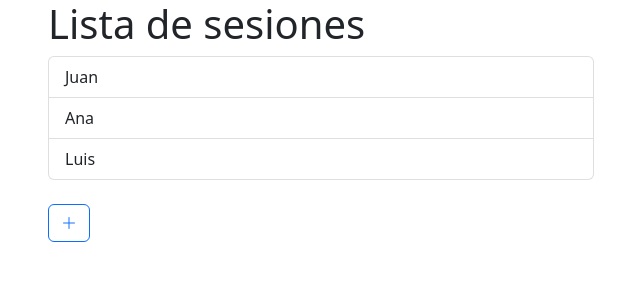
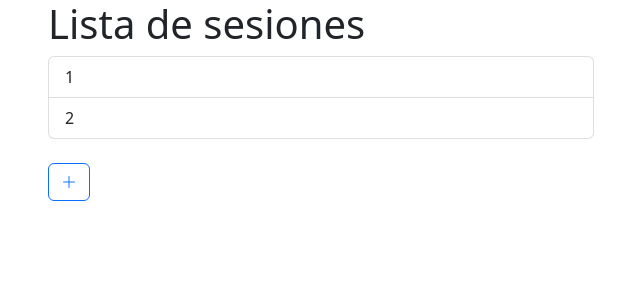
Before and after one commit to SII-Informatica-UMA/ciklum-care-it, an Angular app in the folder frontend/: page / in a window 1280 px wide. Shown: the top 300 px of the page, without its empty margins (34-674 px from the left). Built offline with nearby package versions, Linux system fonts and the light colour scheme.

Commit message:
Se modifica la interfaz sesión, además del método get asociado, al que se le añade un atributo que es la id del Plan. Se modifican otras componentes eliminando las referencias a los antiguos atributos de la interfaz.

```diff
--- a/frontend/src/app/app.component.html
+++ b/frontend/src/app/app.component.html
@@ -6,7 +6,7 @@
         <button *ngFor="let sesion of sesiones"
           class="list-group-item list-group-item-action"
           (click)="elegirSesion(sesion)"
-          [class.active]="sesion === sesionElegido">{{sesion.nombre}}</button>
+          [class.active]="sesion === sesionElegido">{{sesion.id}}</button>
       </div>
       <br>
       <button type="button" class="btn btn-outline-primary bi bi-plus-lg" (click)="aniadirSesion()"></button>
--- a/frontend/src/app/app.component.ts
+++ b/frontend/src/app/app.component.ts
@@ -10,13 +10,14 @@ import {FormularioSesionComponent} from './formulario-sesion/formulario-sesion.c
   styleUrls: ['./app.component.css']
 })
 export class AppComponent implements OnInit {
+  idPlan: number = 1;
   sesiones: Sesion [] = [];
   sesionElegido?: Sesion;
 
   constructor(private sesionesService: SesionesService, private modalService: NgbModal) { }
 
   ngOnInit(): void {
-    this.sesiones = this.sesionesService.getSesiones();
+    this.sesiones = this.sesionesService.getSesiones(this.idPlan);
   }
 
   elegirSesion(sesion: Sesion): void {
@@ -26,22 +27,24 @@ export class AppComponent implements OnInit {
   aniadirSesion(): void {
     let ref = this.modalService.open(FormularioSesionComponent);
     ref.componentInstance.accion = "Añadir";
-    ref.componentInstance.sesion = {id: 0, nombre: '', apellidos: '', email: '', telefono: ''};
+    ref.componentInstance.sesion = {idPlan: this.idPlan, inicio: new Date(), fin: new Date(),
+	trabajoRealizado: '', multimedia: [],
+	descripcion: '', presencial: true, datosSalud: [], id: 0};
     ref.result.then((sesion: Sesion) => {
       this.sesionesService.addSesion(sesion);
-      this.sesiones = this.sesionesService.getSesiones();
+      this.sesiones = this.sesionesService.getSesiones(this.idPlan);
     }, (reason) => {});
 
   }
   sesionEditada(sesion: Sesion): void {
     this.sesionesService.editarSesion(sesion);
-    this.sesiones = this.sesionesService.getSesiones();
+    this.sesiones = this.sesionesService.getSesiones(this.idPlan);
     this.sesionElegido = this.sesiones.find(c => c.id == sesion.id);
   }
 
   eliminarSesion(id: number): void {
     this.sesionesService.eliminarSesion(id);
-    this.sesiones = this.sesionesService.getSesiones();
+    this.sesiones = this.sesionesService.getSesiones(this.idPlan);
     this.sesionElegido = undefined;
   }
 }
--- a/frontend/src/app/detalle-sesion/detalle-sesion.component.html
+++ b/frontend/src/app/detalle-sesion/detalle-sesion.component.html
@@ -1,24 +1,40 @@
 <div class="container">
   <div class="row">
-    <h2 >Detalles de {{sesion?.nombre}}</h2>
+    <h2 >Detalles de <!--{{sesion?.inicio?.toLocaleString()}}--></h2>
   </div>
 
+<!--
 <div class="row">
-  <label class="col-md-3" for="nombre">Nombre:</label>
-  <span class="col-md-9 offset-2 offset-md-0">{{sesion?.nombre}}</span>
+  <label class="col-md-3">Fecha de inicio:</label>
+  <span class="col-md-9 offset-2 offset-md-0">{{sesion?.inicio?.toLocaleString()}}</span>
 </div>
 <div class="row">
-  <label class="col-md-3" for="nombre">Apellidos:</label>
-  <span class="col-md-9 offset-2 offset-md-0">{{sesion?.apellidos}}</span>
+  <label class="col-md-3">Fecha de fin:</label>
+  <span class="col-md-9 offset-2 offset-md-0">{{sesion?.fin?.toLocaleString()}}</span>
 </div>
 <div class="row">
-  <label class="col-md-3" for="nombre">E-mail:</label>
-  <span class="col-md-9 offset-2 offset-md-0">{{sesion?.email}}</span>
+  <label class="col-md-3">Trabajo realizado:</label>
+  <span class="col-md-9 offset-2 offset-md-0">{{sesion?.trabajoRealizado}}</span>
 </div>
 <div class="row">
-  <label class="col-md-3" for="nombre">Teléfono:</label>
-  <span class="col-md-9 offset-2 offset-md-0">{{sesion?.telefono}}</span>
+  <label class="col-md-3">Multimedia:</label>
+  <span class="col-md-9 offset-2 offset-md-0">{{sesion?.multimedia}}</span>
 </div>
+<div class="row">
+  <label class="col-md-3">Descripción:</label>
+  <span class="col-md-9 offset-2 offset-md-0">{{sesion?.descripcion}}</span>
+</div>
+<div class="row">
+  <label class="col-md-3">Presencial:</label>
+  <div class="col-md-9 offset-2 offset-md-0">
+    <input type="checkbox" [ngModel]="sesion?.presencial" disabled>
+  </div>
+</div>
+<div class="row">
+  <label class="col-md-3">Datos de salud:</label>
+  <span class="col-md-9 offset-2 offset-md-0">{{sesion?.datosSalud}}</span>
+</div>
+-->
 
 <div class="row">
   <button class="col-auto btn btn-outline-primary" (click)="eliminarSesion()">Eliminar <i class="bi bi-trash-fill"></i></button>
--- a/frontend/src/app/detalle-sesion/detalle-sesion.component.ts
+++ b/frontend/src/app/detalle-sesion/detalle-sesion.component.ts
@@ -14,7 +14,7 @@ export class DetalleSesionComponent {
   @Output() sesionEditada = new EventEmitter<Sesion>();
   @Output() sesionEliminada = new EventEmitter<number>();
 
-  constructor(private sesionesService: SesionesService, private modalService: NgbModal) { }
+  constructor(private modalService: NgbModal) { }
 
   editarSesion(): void {
     let ref = this.modalService.open(FormularioSesionComponent);
--- a/frontend/src/app/formulario-sesion/formulario-sesion.component.html
+++ b/frontend/src/app/formulario-sesion/formulario-sesion.component.html
@@ -5,17 +5,17 @@
 <div class="modal-body">
   <div class="form-group">
       <label for="pulsaciones">Pulsaciones del corazón:</label>
-      <input class="form-control" id="nombre" [(ngModel)]="sesion.nombre" placeholder="pulsaciones">
+      <input class="form-control" id="nombre" placeholder="pulsaciones">
       <label for="apellidos">Peso:</label>
-      <input class="form-control" id="apellidos" [(ngModel)]="sesion.apellidos" placeholder="peso">
+      <input class="form-control" id="apellidos" placeholder="peso">
       <label for="email">Calorías consumidas estimadas:</label>
-      <input class="form-control" id="email" [(ngModel)]="sesion.email" placeholder="calorias">
+      <input class="form-control" id="email" placeholder="calorias">
       <label for="telefono">Tiempo de ejercicio:</label>
-      <input class="form-control" id="telefono" [(ngModel)]="sesion.telefono" placeholder="tiempo">
+      <input class="form-control" id="telefono" placeholder="tiempo">
       <label for="telefono">Comentario:</label>
-      <input class="form-control" id="telefono" [(ngModel)]="sesion.telefono" placeholder="comentario">
+      <input class="form-control" id="telefono" placeholder="comentario">
       <label for="telefono">Vídeo/foto:</label>
-      <input class="form-control" id="telefono" [(ngModel)]="sesion.telefono" placeholder="url">
+      <input class="form-control" id="telefono" placeholder="url">
       <div class="form-check">
         <label class="form-check-label" for="exampleCheckbox">Presencial </label>
         <input class="form-check-input" type="checkbox" id="exampleCheckbox">
--- a/frontend/src/app/formulario-sesion/formulario-sesion.component.ts
+++ b/frontend/src/app/formulario-sesion/formulario-sesion.component.ts
@@ -9,7 +9,9 @@ import { NgbActiveModal } from '@ng-bootstrap/ng-bootstrap';
 })
 export class FormularioSesionComponent {
   accion?: "Añadir" | "Editar";
-  sesion: Sesion = {id: 0, nombre: '', apellidos: '', email: '', telefono: ''};
+  sesion: Sesion = {idPlan: 0, inicio: new Date(), fin: new Date(),
+	trabajoRealizado: '', multimedia: [],
+	descripcion: '', presencial: true, datosSalud: [], id: 0};
 
   constructor(public modal: NgbActiveModal) { }
 
--- a/frontend/src/app/sesiones.service.ts
+++ b/frontend/src/app/sesiones.service.ts
@@ -6,15 +6,24 @@ import {Sesion } from './sesion';
 })
 export class SesionesService {
   private sesiones: Sesion [] = [
-    {id: 1, nombre: 'Juan', apellidos: 'Pérez', email: 'perez@uma.es', telefono: '666666666'},
-    {id: 2, nombre: 'Ana', apellidos: 'García', email: 'ana@uma.es', telefono: '55555555'},
-    {id: 3, nombre: 'Luis', apellidos: 'González', email: 'gonzalez@uma.es', telefono: '444444444'},
+    {idPlan: 1, inicio: new Date('2024-03-29T08:00:00'), fin: new Date('2024-03-29T09:00:00'),
+	trabajoRealizado: 'Trabajo realizado', multimedia: [],
+	descripcion: 'Descripción1', presencial: true, datosSalud: [], id: 1},
+    {idPlan: 1, inicio: new Date('2024-03-29T08:00:00'), fin: new Date('2024-03-29T09:00:00'),
+	trabajoRealizado: 'Trabajo realizado', multimedia: [],
+	descripcion: 'Descripción2', presencial: false, datosSalud: [], id: 2},
+    {idPlan: 2, inicio: new Date('2024-03-29T08:00:00'), fin: new Date('2024-03-29T09:00:00'),
+	trabajoRealizado: 'Trabajo realizado', multimedia: [],
+	descripcion: 'Descripción3', presencial: true, datosSalud: [], id: 3},
+	{idPlan: 2, inicio: new Date('2024-03-29T08:00:00'), fin: new Date('2024-03-29T09:00:00'),
+	trabajoRealizado: 'Trabajo realizado', multimedia: [],
+	descripcion: 'Descripción4', presencial: true, datosSalud: [], id: 4},
   ];
 
   constructor() { }
 
-  getSesiones(): Sesion [] {
-    return this.sesiones;
+  getSesiones(idPlan: number): Sesion [] {
+    return this.sesiones.filter(sesion => sesion.idPlan === idPlan);
   }
 
   addSesion(sesion: Sesion) {
```
Also changed, not shown: frontend/src/app/sesion.ts (+9 -5 lines).
